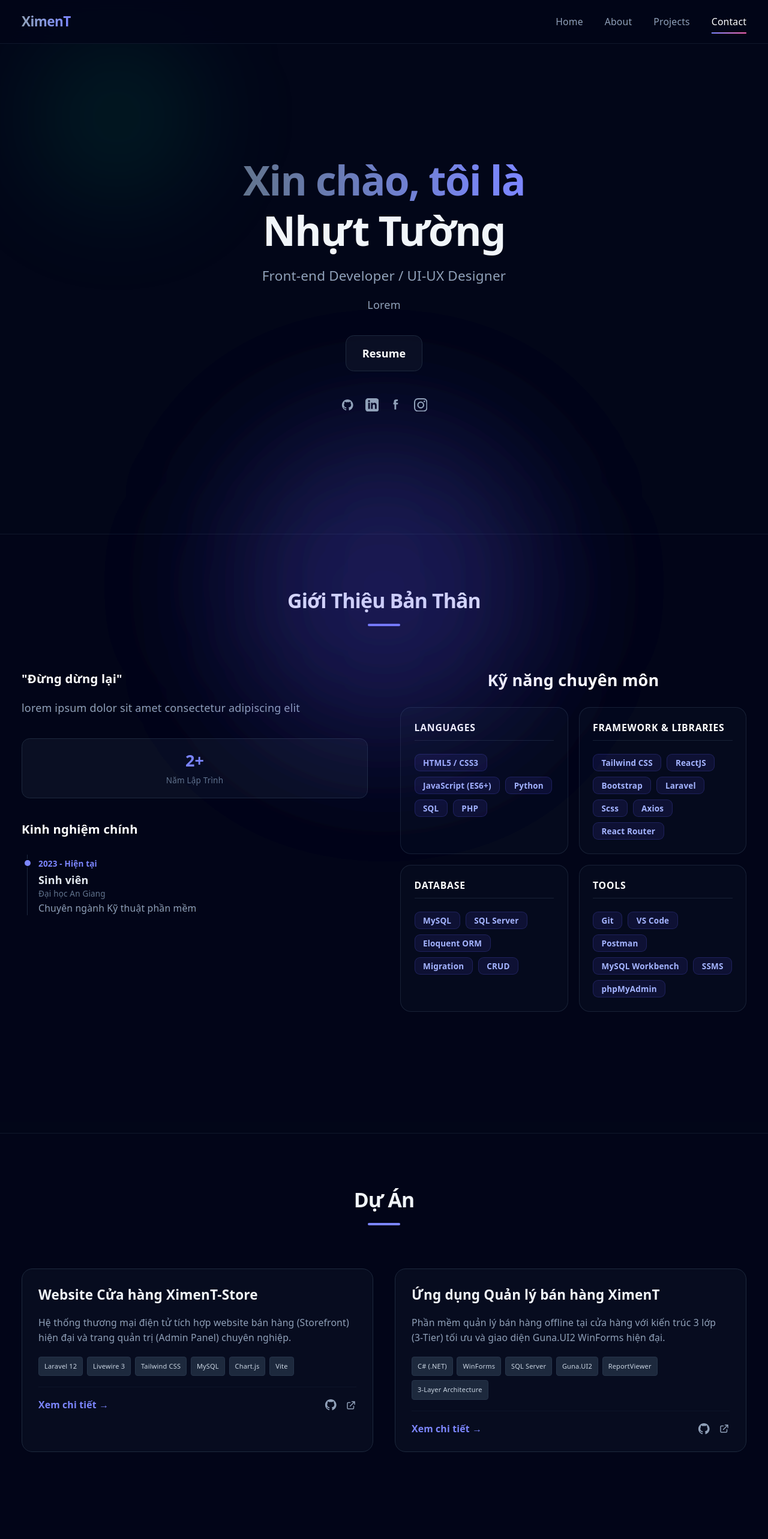
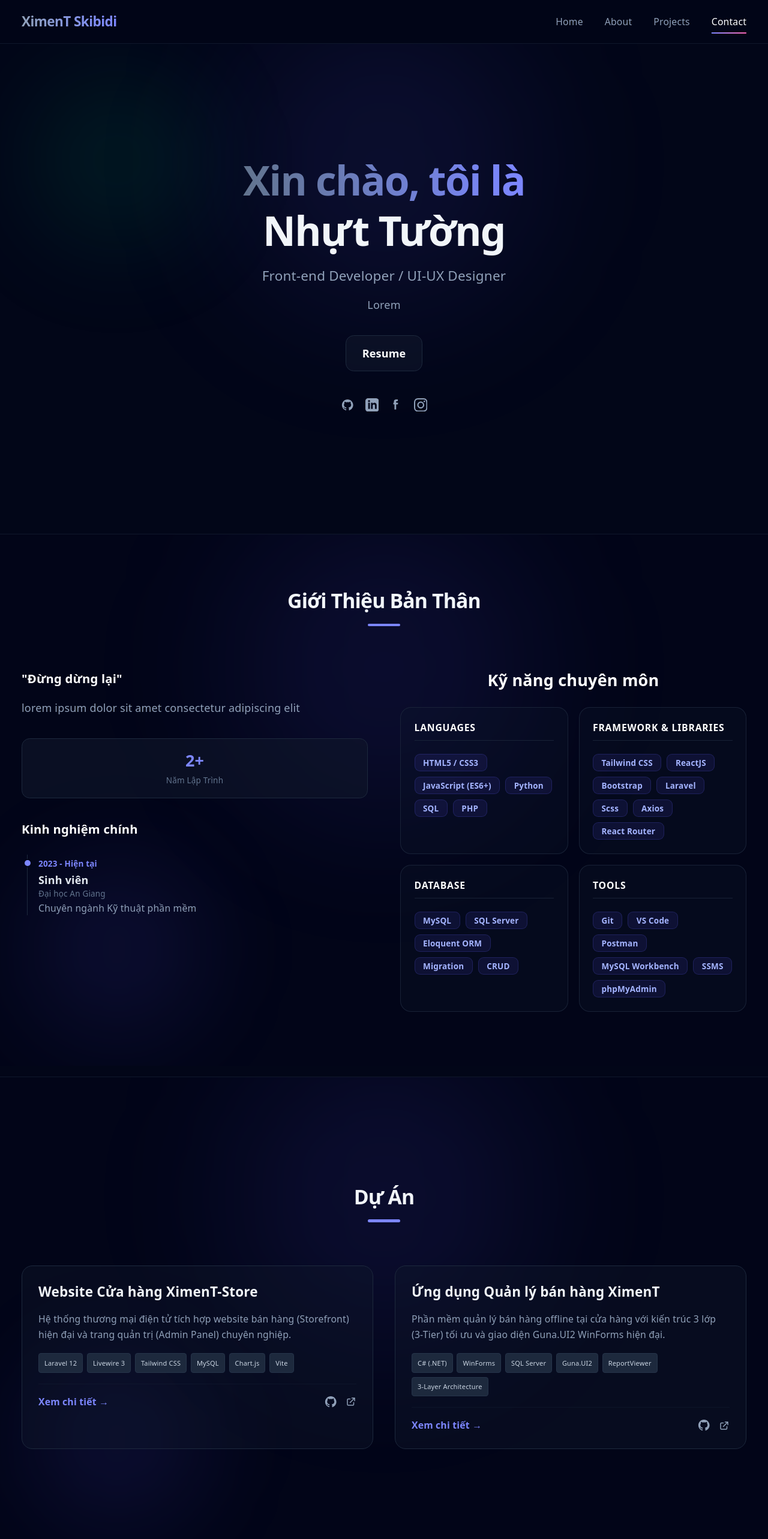
Before and after one commit to LnNhutTuong/Portfolio, a React app in the folder Portfolio/: page / in a window 1280 px wide. Shown: the top 2566 px of the page at 60% size. Built offline with nearby package versions, Linux system fonts and the light colour scheme; the HTML template or start-up script is replaced by a standard one.

Commit message:
feat: implement responsive Navbar and core About and Contact sections with email integration

```diff
--- a/Portfolio/src/components/Navbar.jsx
+++ b/Portfolio/src/components/Navbar.jsx
@@ -80,7 +80,7 @@ const Navbar = () => {
             from-slate-400 to-indigo-400 bg-clip-text text-transparent
             transition-all duration-300 hover:brightness-110"
           >
-            XimenT
+            XimenT Skibidi
           </span>
         </button>
 
--- a/Portfolio/src/sections/About.jsx
+++ b/Portfolio/src/sections/About.jsx
@@ -7,11 +7,11 @@ const About = () => {
   return (
     <section
       id="about"
-      className="scroll-mt-16 mt-4 py-20 border-t bg-slate-950/60 border-slate-900 text-slate-100"
+      className="min-h-screen flex items-center scroll-mt-16 mt-4 py-20 border-t bg-slate-950/60 border-slate-900 text-slate-100 relative overflow-hidden"
     >
       <div className="absolute top-1/4 left-1/2 -translate-x-1/2 -translate-y-1/2 w-[500px] h-[500px] bg-indigo-500/10 rounded-full blur-[120px] pointer-events-none" />
       <div className="absolute bottom-10 left-10 w-[300px] h-[300px] bg-indigo-500/10 rounded-full blur-[80px] pointer-events-none" />
-      <div className="max-w-6xl h-screen mx-auto px-4 sm:px-6 lg:px-8">
+      <div className="max-w-6xl mx-auto px-4 sm:px-6 lg:px-8 w-full relative z-10">
         <div className="text-center max-w-3xl mx-auto mb-16">
           <h2 className="text-3xl font-bold tracking-tight">
             Giới Thiệu Bản Thân
--- a/Portfolio/src/sections/Contact.jsx
+++ b/Portfolio/src/sections/Contact.jsx
@@ -50,11 +50,11 @@ const currentInfo = PERSONAL_INFO;
   return (
     <section
       id="contact"
-      className="scroll-mt-16 py-20 border-t bg-slate-950 border-slate-900 text-slate-100 relative overflow-hidden"
+      className="min-h-screen flex items-center scroll-mt-16 py-20 border-t bg-slate-950 border-slate-900 text-slate-100 relative overflow-hidden"
     >
       <div className="absolute -bottom-24 right-0 w-80 h-80 bg-indigo-500/5 rounded-full blur-[100px] pointer-events-none" />
 
-      <div className="max-w-6xl h-screen mx-auto px-4 sm:px-6 lg:px-8 relative z-10">
+      <div className="max-w-6xl mx-auto px-4 sm:px-6 lg:px-8 relative z-10 w-full">
         <div className="text-center max-w-3xl mx-auto mb-16">
           <h2 className="text-3xl font-bold tracking-tight">
             Liên Hệ & Trao Đổi
--- a/Portfolio/src/sections/Hero.jsx
+++ b/Portfolio/src/sections/Hero.jsx
@@ -3,11 +3,11 @@ import { Icons } from "../components/Icon";
 const Hero = () => {
   const currentInfo = PERSONAL_INFO;
   return (
-    <section id="hero" className="scroll-mt-16">
+    <section id="hero" className="min-h-screen flex items-center scroll-mt-16 relative overflow-hidden">
       <div className="absolute top-1/4 left-1/2 -translate-x-1/2 -translate-y-1/2 w-[500px] h-[500px] bg-indigo-500/10 rounded-full blur-[120px] pointer-events-none" />
       <div className="absolute top-10 left-10 w-[300px] h-[300px] bg-emerald-500/10 rounded-full blur-[80px] pointer-events-none" />
 
-      <div className="max-w-6xl h-screen mx-auto px-4 sm:px-6 lg:px-8 relative z-10 py-12 md:py-16 text-center flex items-center justify-center flex-col gap-4">
+      <div className="max-w-6xl mx-auto px-4 sm:px-6 lg:px-8 relative z-10 w-full py-12 md:py-16 text-center flex items-center justify-center flex-col gap-4">
         <h1 className="text-4xl sm:text-5xl lg:text-6xl font-black leading-tight tracking-tight">
           <span className="bg-gradient-to-r from-slate-500 to-indigo-400 bg-clip-text text-transparent hover:scale-105">
             Xin chào, tôi là
--- a/Portfolio/src/sections/Projects.jsx
+++ b/Portfolio/src/sections/Projects.jsx
@@ -6,11 +6,11 @@ const Project = () => {
   return (
     <section
       id="projects"
-      className="scroll-mt-16 mt-4 py-20 border-t bg-slate-950/60 border-slate-900 text-slate-100"
+      className="min-h-screen flex items-center scroll-mt-16 mt-4 py-20 border-t bg-slate-950/60 border-slate-900 text-slate-100 relative overflow-hidden"
     >
       <div className="absolute top-1/4 left-1/2 -translate-x-1/2 -translate-y-1/2 w-[500px] h-[500px] bg-indigo-500/10 rounded-full blur-[120px] pointer-events-none" />
       <div className="absolute bottom-10 left-10 w-[300px] h-[300px] bg-indigo-500/10 rounded-full blur-[80px] pointer-events-none" />
-      <div className="max-w-6xl h-screen mx-auto px-4 sm:px-6 lg:px-8">
+      <div className="max-w-6xl mx-auto px-4 sm:px-6 lg:px-8 w-full relative z-10">
         <div className="text-center max-w-3xl mx-auto mb-16">
           <h2 className="text-3xl font-bold tracking-tight">Dự Án</h2>
           <div className="h-1 w-12 bg-indigo-400 mx-auto mt-4 rounded-full" />
```
Also changed, not shown: Portfolio/firebase.json (added).
